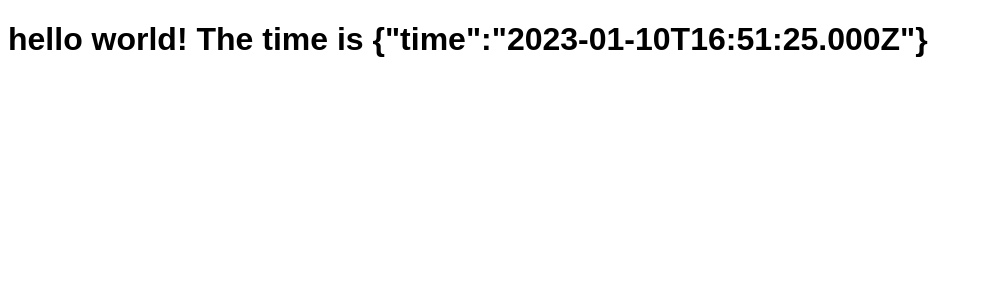
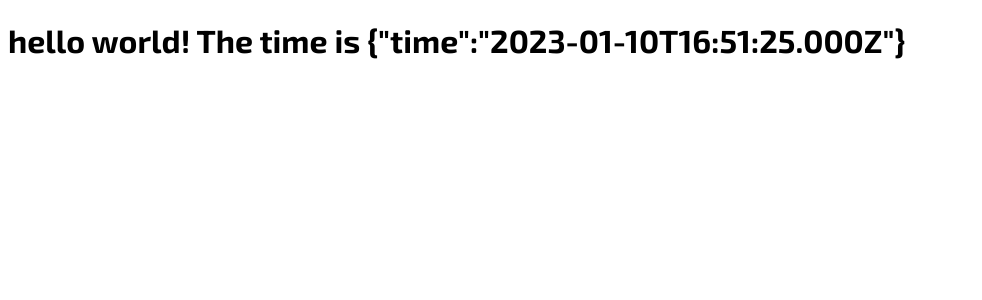
Before and after one commit to marnocha/nextjsdemo, a Next.js app: page / in a window 1280 px wide. Shown: the top 300 px of the page, without its empty margins (0-982 px from the left). Built offline with nearby package versions, Linux system fonts and the light colour scheme; no server answers.

Commit message:
Adding google fonts

```diff
--- a/pages/_document.tsx
+++ b/pages/_document.tsx
@@ -3,7 +3,11 @@ import { Html, Head, Main, NextScript } from 'next/document'
 export default function Document() {
   return (
     <Html lang="en">
-      <Head />
+      <Head>
+      <link rel="preconnect" href="https://fonts.googleapis.com"/>
+        <link rel="preconnect" href="https://fonts.gstatic.com" crossOrigin="" />
+        <link href="https://fonts.googleapis.com/css2?family=Exo+2:ital,wght@0,100;0,200;0,300;0,400;0,500;0,600;0,700;0,800;1,400;1,500&display=swap" rel="stylesheet"/>
+      </Head>
       <body>
         <Main />
         <NextScript />
--- a/styles/globals.css
+++ b/styles/globals.css
@@ -1,3 +1,8 @@
 html {
-  font-family: sans-serif;
+  scroll-behavior: smooth;
+  font-family: 'Exo 2', sans-serif;
 }
+
+.custom-img {
+  background-image: url('https://images.unsplash.com/photo-1609342122563-a43ac8917a3a?ixlib=rb-4.0.3&ixid=MnwxMjA3fDB8MHxwaG90by1wYWdlfHx8fGVufDB8fHx8&auto=format&fit=crop&w=1470&q=80');
+}
```
